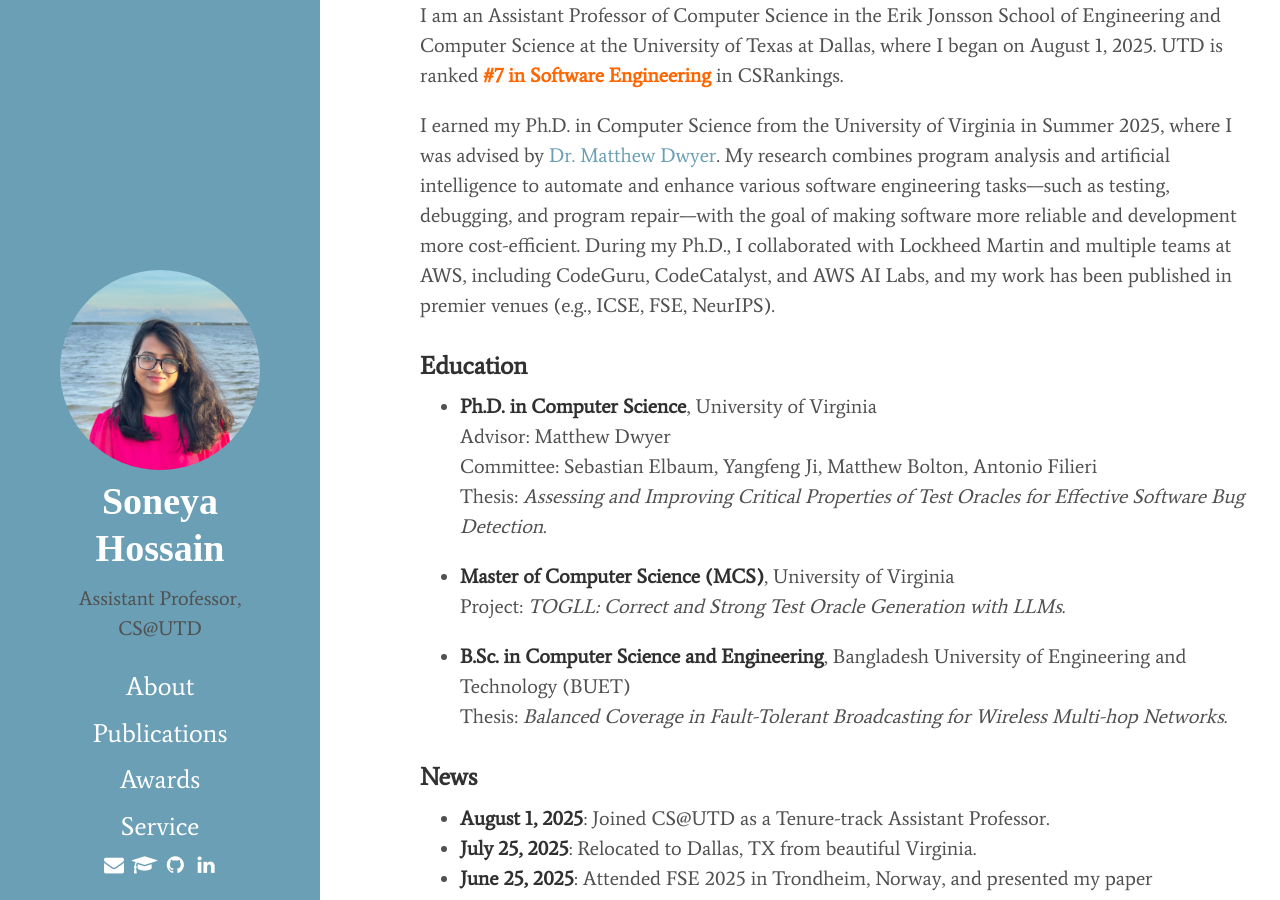
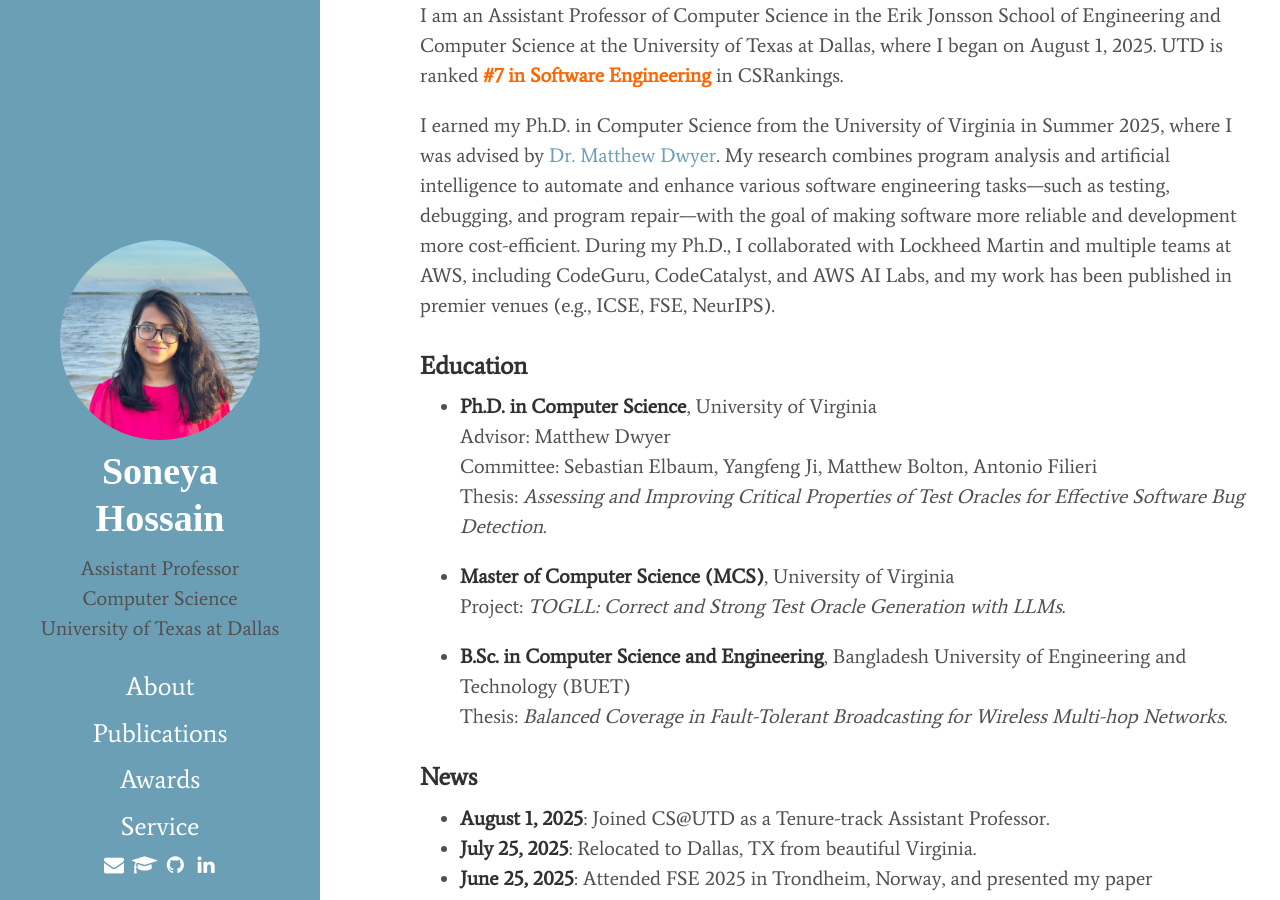
Before and after one commit to soneyahossain/soneyahossain.github.io, a Jekyll site: the page built from index.md, in a window 1280 px wide and 900 px high. Built offline with Jekyll 4.4.1, drawn with Linux system fonts in a browser that asks for light colours; cached includes are drawn as plain includes.

Commit message:
Update _config.yml

```diff
--- a/_config.yml
+++ b/_config.yml
@@ -9,7 +9,7 @@ permalink:        pretty
 # Setup
 title:            Soneya Hossain
 tagline:          'Soneya Hossain'
-description:      'Assistant Professor, CS@UTD'
+description:      'Assistant Professor Computer Science University of Texas at Dallas'
 url:              https://soneyahossain.github.io
 #baseurl:          /
 
```
